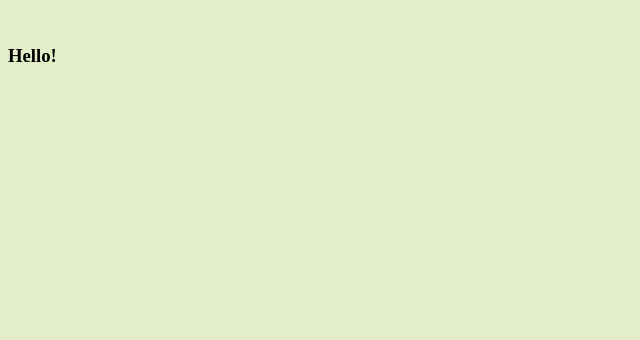
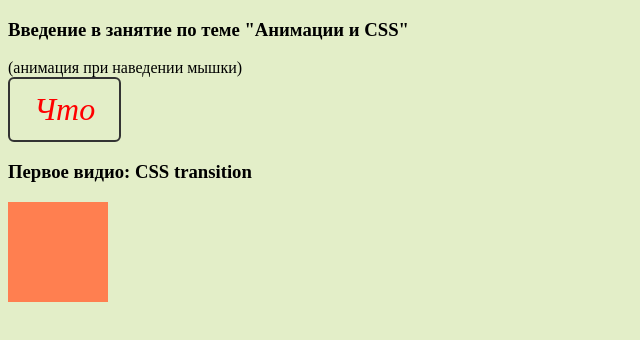
Before and after one commit to Al101020/13-2.09, a website built with webpack: page src/index.html in a window 1280 px wide. Shown: the whole page, without its empty margins (0-640 px from the left). Built offline with nearby package versions, Linux system fonts and the light colour scheme.

Commit message:
commit-3

```diff
--- /dev/null
+++ b/src/css/style(2).css
@@ -0,0 +1,3 @@
+body {
+  background: rgb(227, 238, 200);
+}
--- a/src/css/style.css
+++ b/src/css/style.css
@@ -1,3 +1,77 @@
 body {
   background: rgb(227, 238, 200);
 }
+
+/* Введение в занятие по теме "Анимации и CSS" */
+
+.chameleon {
+  display: inline-block;
+
+  padding: 12px 24px;
+  border: 2px solid #333;
+  border-radius: 6px;
+
+  /* background: red; - работает*/
+  /* background-color: aqua; - работает*/
+  color: white;
+  font-size: xx-large;
+  cursor: pointer;
+}
+
+.chameleon-animation {
+  color: red;
+
+  transition: color 2s;
+}
+
+.chameleon-animation:hover {
+  color: blue;
+}
+
+/* Coin Sample Starter */
+/* .coin {
+  display: flex;
+  flex-direction: column;
+  justify-content: center;
+  align-items: center;
+
+  width: 60px;
+  height: 60px;
+
+  border-radius: 50%;
+} */
+
+/* Видео: CSS transition. */
+
+.flex-container {
+  display: flex;
+  justify-content: flex-start;
+}
+
+.spacer {
+  flex-grow: 0;
+
+  transition: all 3s; /* анимируем перепрыгивание, добавление этой строки приводит к медленному переходу */
+}
+
+.spacer {
+  animation-name: move;
+  animation-duration: 3s;
+  animation-direction: alternate-reverse;
+  animation-iteration-count: 2;
+  animation-fill-mode: forwards;
+  animation-play-state: paused;
+}
+
+.flex-container:hover .spacer {
+  flex-grow: 1; /* при наведении контейнер аspacer увеличивается на всю длину
+  и выталкивает Кубик в противоположную сторону, что приводит к пекрепрыгиванию */
+  /* animation-play-state: running; */
+}
+
+.moving {
+  height: 100px;
+  width: 100px;
+
+  background-color: coral;
+}
--- a/src/index.html
+++ b/src/index.html
@@ -7,8 +7,17 @@
     <title>HelpDesk</title>
   </head>
   <body>
-    <br>
-    <h3>Hello!</h3>
-    <br>
+    <h3>Введение в занятие по теме "Анимации и CSS"</h3>
+    <div>(анимация при наведении мышки)</div>
+      <div class="chameleon chameleon-animation">
+        <i class="fa fa-hand-lizard-o" aria-hidden="true">Что</i>
+      </div>
+    <!-- <br> -->
+    <h3>Первое видио: CSS transition</h3>
+    <div class="flex-container">
+      <div class="spacer"></div>
+      <div class="moving"></div>
+    </div>
+    <!-- <br> -->
   </body>
 </html>
--- /dev/null
+++ b/Листинг/CSS animation/style.css
@@ -0,0 +1,105 @@
+.chameleon {
+  display: inline-block;
+
+  padding: 12px 24px;
+  border: 2px solid #333;
+  border-radius: 6px;
+
+  color: white;
+  font-size: xx-large;
+  cursor: pointer;
+}
+
+.chameleon-animation {
+  color: red;
+
+  transition: color 2s;
+}
+
+.chameleon-animation:hover {
+  color: blue;
+}
+
+.flex-container {
+  display: flex;
+  justify-content: flex-start;
+}
+
+.spacer {
+  flex-grow: 0;
+
+  transition: all 3s;
+}
+
+.spacer {
+  animation-name: move;
+  animation-duration: 3s;
+  animation-direction: alternate-reverse;
+  animation-iteration-count: 2;
+  animation-fill-mode: forwards;
+}
+
+.flex-container:hover .spacer {
+  animation-play-state: paused;
+}
+
+.moving {
+  height: 100px;
+  width: 100px;
+
+  background-color: coral;
+}
+
+.blink {
+  animation-name: blink;
+  animation-duration: 1s;
+  animation-iteration-count: infinite;
+}
+
+@keyframes blink {
+  from {
+    opacity: 1;
+  }
+
+  49% {
+    opacity: 1;
+  }
+
+  50% {
+    opacity: 0;
+  }
+
+
+  to {
+    opacity: 0;
+  }
+}
+
+@keyframes move {
+  from {
+    flex-grow: 0;
+  }
+
+  to {
+    flex-grow: 1;
+  }
+}
+
+/* Coin Sample Starter */
+.coin {
+  display: flex;
+  flex-direction: column;
+  justify-content: center;
+  align-items: center;
+
+  width: 60px;
+  height: 60px;
+
+  border-radius: 50%;
+
+  font-weight: 700;
+  font-size: xx-large;
+  background: seagreen;
+  color: white;
+  cursor: pointer;
+}
--- /dev/null
+++ b/Листинг/CSS transform/style.css
@@ -0,0 +1,121 @@
+.chameleon {
+  display: inline-block;
+
+  padding: 12px 24px;
+  border: 2px solid #333;
+  border-radius: 6px;
+
+  color: white;
+  font-size: xx-large;
+  cursor: pointer;
+}
+
+.chameleon-animation {
+  color: red;
+
+  transition: color 2s;
+}
+
+.chameleon-animation:hover {
+  color: blue;
+}
+
+.flex-container {
+  display: flex;
+  justify-content: flex-start;
+}
+
+.spacer {
+  flex-grow: 0;
+
+  transition: all 3s;
+}
+
+.spacer {
+  animation-name: move;
+  animation-duration: 3s;
+  animation-direction: alternate-reverse;
+  animation-iteration-count: 2;
+  animation-fill-mode: forwards;
+  animation-play-state: paused;
+}
+
+.flex-container:hover .spacer {
+  animation-play-state: running;
+}
+
+.moving {
+  height: 100px;
+  width: 100px;
+
+  background-color: coral;
+}
+
+.blink {
+  animation-name: blink;
+  animation-duration: 1s;
+  animation-iteration-count: infinite;
+}
+
+@keyframes blink {
+  from {
+    opacity: 1;
+  }
+
+  49% {
+    opacity: 1;
+  }
+
+  50% {
+    opacity: 0;
+  }
+
+  to {
+    opacity: 0;
+  }
+}
+
+@keyframes move {
+  from {
+    flex-grow: 0;
+  }
+
+  to {
+    flex-grow: 1;
+  }
+}
+
+/* Coin Sample Starter */
+.coin {
+  display: flex;
+  flex-direction: column;
+  justify-content: center;
+  align-items: center;
+
+  width: 60px;
+  height: 60px;
+
+  border-radius: 50%;
+
+  font-weight: 700;
+  font-size: xx-large;
+  background: seagreen;
+  color: white;
+  cursor: pointer;
+}
+
+.coin-animation {
+  animation-name: coin;
+  animation-duration: 2s;
+  animation-iteration-count: infinite;
+}
+
+@keyframes coin {
+  0% {
+    transform: rotateY(0deg);
+  }
+
+  100% {
+    transform: rotateY(360deg);
+  }
+}
--- /dev/null
+++ b/Листинг/CSS transition/style.css
@@ -0,0 +1,44 @@
+.chameleon {
+  display: inline-block;
+
+  padding: 12px 24px;
+  border: 2px solid #333;
+  border-radius: 6px;
+
+  color: white;
+  font-size: xx-large;
+  cursor: pointer;
+}
+
+.chameleon-animation {
+  color: red;
+
+  transition: color 2s;
+}
+
+.chameleon-animation:hover {
+  color: blue;
+}
+
+
+.flex-container {
+  display: flex;
+  justify-content: flex-start;
+}
+
+.spacer {
+  flex-grow: 0;
+
+  transition: all 3s;
+}
+
+.flex-container:hover .spacer {
+  flex-grow: 1;
+}
+
+.moving {
+  height: 100px;
+  width: 100px;
+
+  background-color: coral;
+}
--- /dev/null
+++ b/Листинг/style.css
@@ -0,0 +1,121 @@
+.chameleon {
+  display: inline-block;
+
+  padding: 12px 24px;
+  border: 2px solid #333;
+  border-radius: 6px;
+
+  color: white;
+  font-size: xx-large;
+  cursor: pointer;
+}
+
+.chameleon-animation {
+  color: red;
+
+  transition: color 2s;
+}
+
+.chameleon-animation:hover {
+  color: blue;
+}
+
+.flex-container {
+  display: flex;
+  justify-content: flex-start;
+}
+
+.spacer {
+  flex-grow: 0;
+
+  transition: all 3s;
+}
+
+.spacer {
+  animation-name: move;
+  animation-duration: 3s;
+  animation-direction: alternate-reverse;
+  animation-iteration-count: 2;
+  animation-fill-mode: forwards;
+  animation-play-state: paused;
+}
+
+.flex-container:hover .spacer {
+  animation-play-state: running;
+}
+
+.moving {
+  height: 100px;
+  width: 100px;
+
+  background-color: coral;
+}
+
+.blink {
+  animation-name: blink;
+  animation-duration: 1s;
+  animation-iteration-count: infinite;
+}
+
+@keyframes blink {
+  from {
+    opacity: 1;
+  }
+
+  49% {
+    opacity: 1;
+  }
+
+  50% {
+    opacity: 0;
+  }
+
+  to {
+    opacity: 0;
+  }
+}
+
+@keyframes move {
+  from {
+    flex-grow: 0;
+  }
+
+  to {
+    flex-grow: 1;
+  }
+}
+
+/* Coin Sample Starter */
+.coin {
+  display: flex;
+  flex-direction: column;
+  justify-content: center;
+  align-items: center;
+
+  width: 60px;
+  height: 60px;
+
+  border-radius: 50%;
+
+  font-weight: 700;
+  font-size: xx-large;
+  background: seagreen;
+  color: white;
+  cursor: pointer;
+}
+
+.coin-animation {
+  animation-name: coin;
+  animation-duration: 2s;
+  animation-iteration-count: infinite;
+}
+
+@keyframes coin {
+  0% {
+    transform: rotateY(0deg);
+  }
+
+  100% {
+    transform: rotateY(360deg);
+  }
+}
```
Also changed, not shown: Листинг/CSS animation/index.html (added, +24 -0 lines), Листинг/CSS transform/index.html (added, +27 -0 lines), Листинг/CSS transition/index.html (added, +22 -0 lines), Листинг/index.html (added, +27 -0 lines), Листинг/Введение в занятие/index.html (added, +17 -0 lines), Листинг/Введение в занятие/style.css (added, +34 -0 lines), src/css/style(1).css (renamed from src/css/style copy.css).
